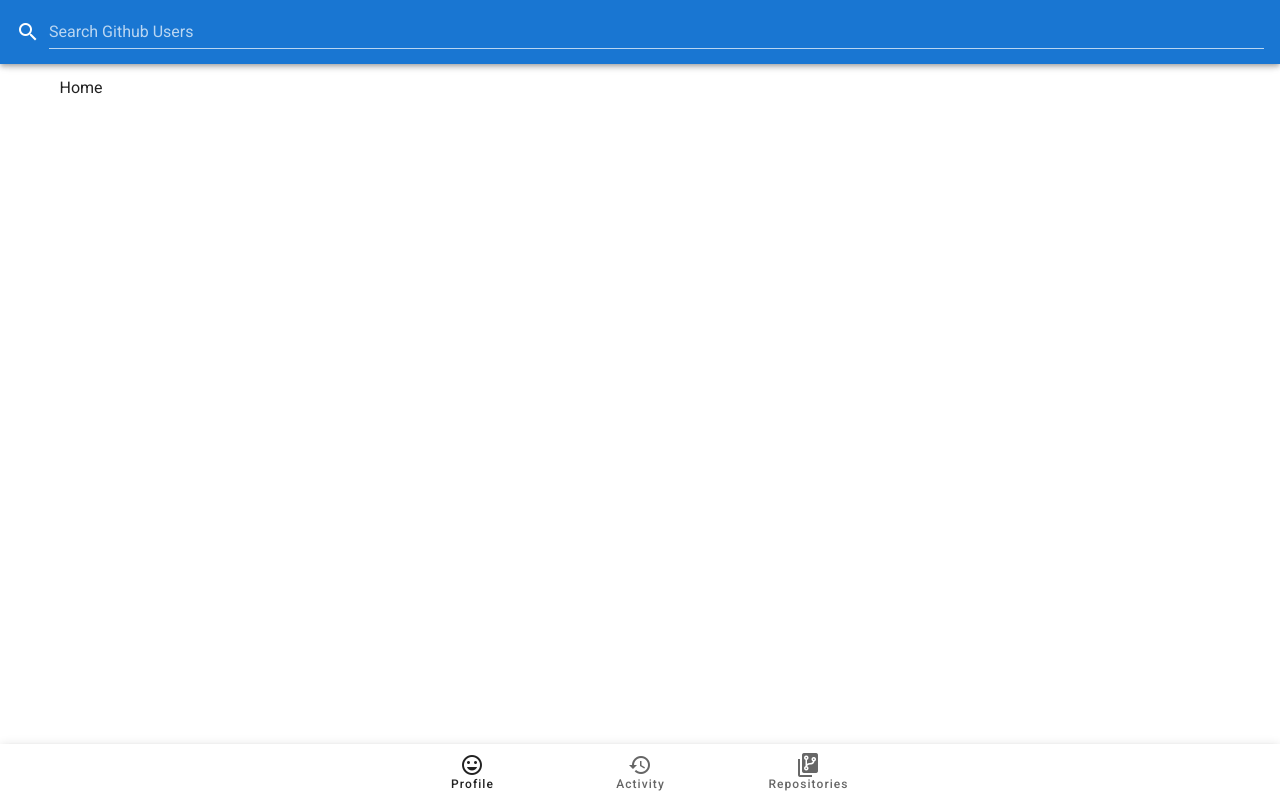
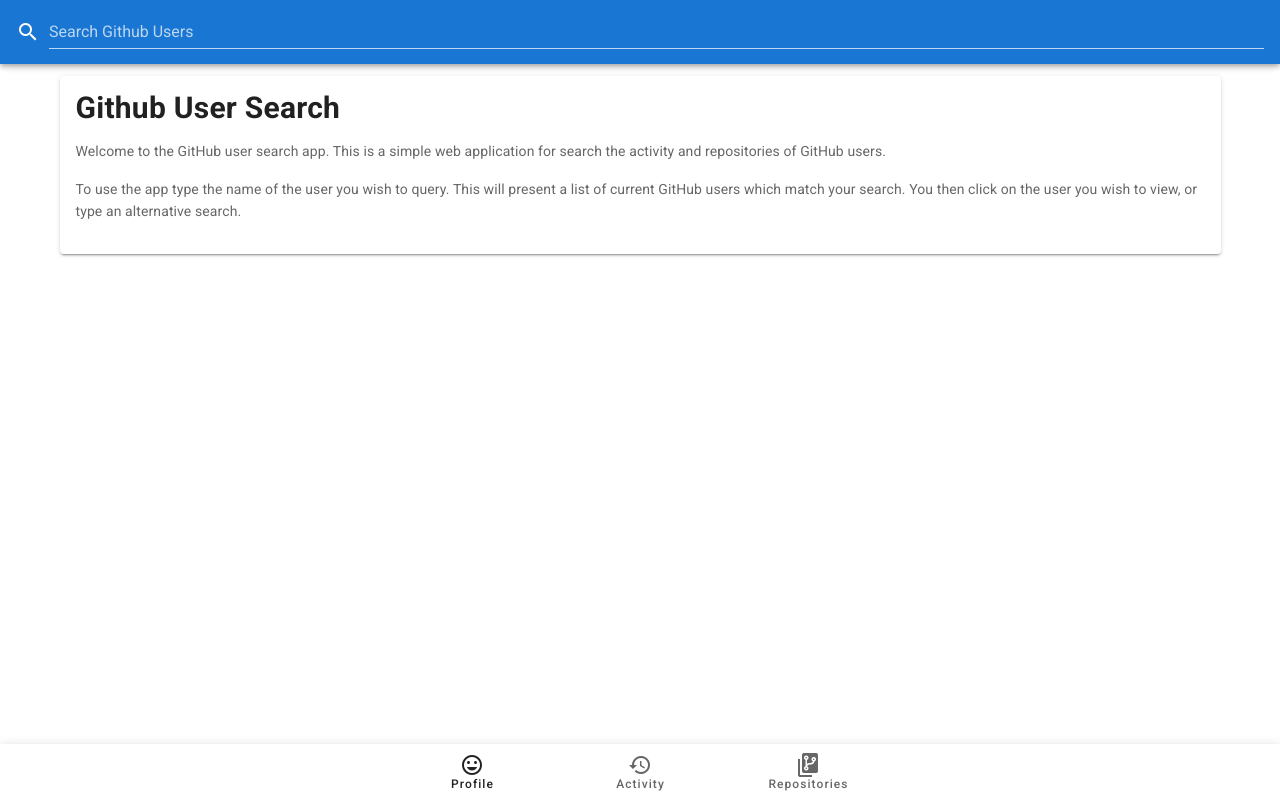
Before and after one commit to AndrewJamesTurner/github-user-search, a Vue app: page /#/ in a window 1280 px wide. Built offline with nearby package versions, Linux system fonts and the light colour scheme.

Commit message:
populated home.vue with text

```diff
--- a/src/views/Home.vue
+++ b/src/views/Home.vue
@@ -1,6 +1,15 @@
 <template>
   <div class="home">
-    Home
+     <v-card>
+      <v-card-title>
+        <h2>Github User Search</h2>
+      </v-card-title>
+      <v-card-text>
+        <p>Welcome to the GitHub user search app. This is a simple web application for search the activity and repositories of GitHub users.</p>
+        <p>To use the app type the name of the user you wish to query. This will present a list of current GitHub users which match your search. You then click on the user you wish to view, or type an alternative search.</p>
+
+      </v-card-text>
+     </v-card>
   </div>
 </template>
 
```
